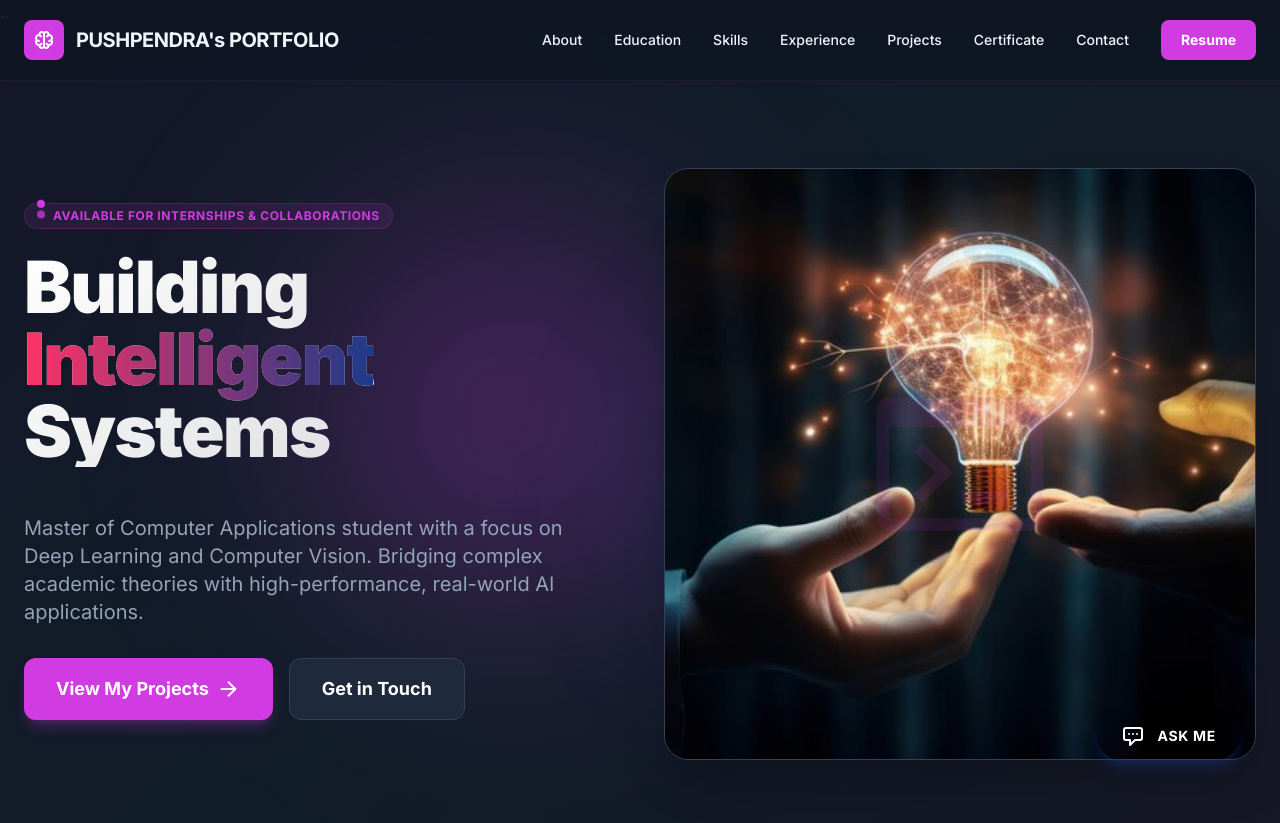
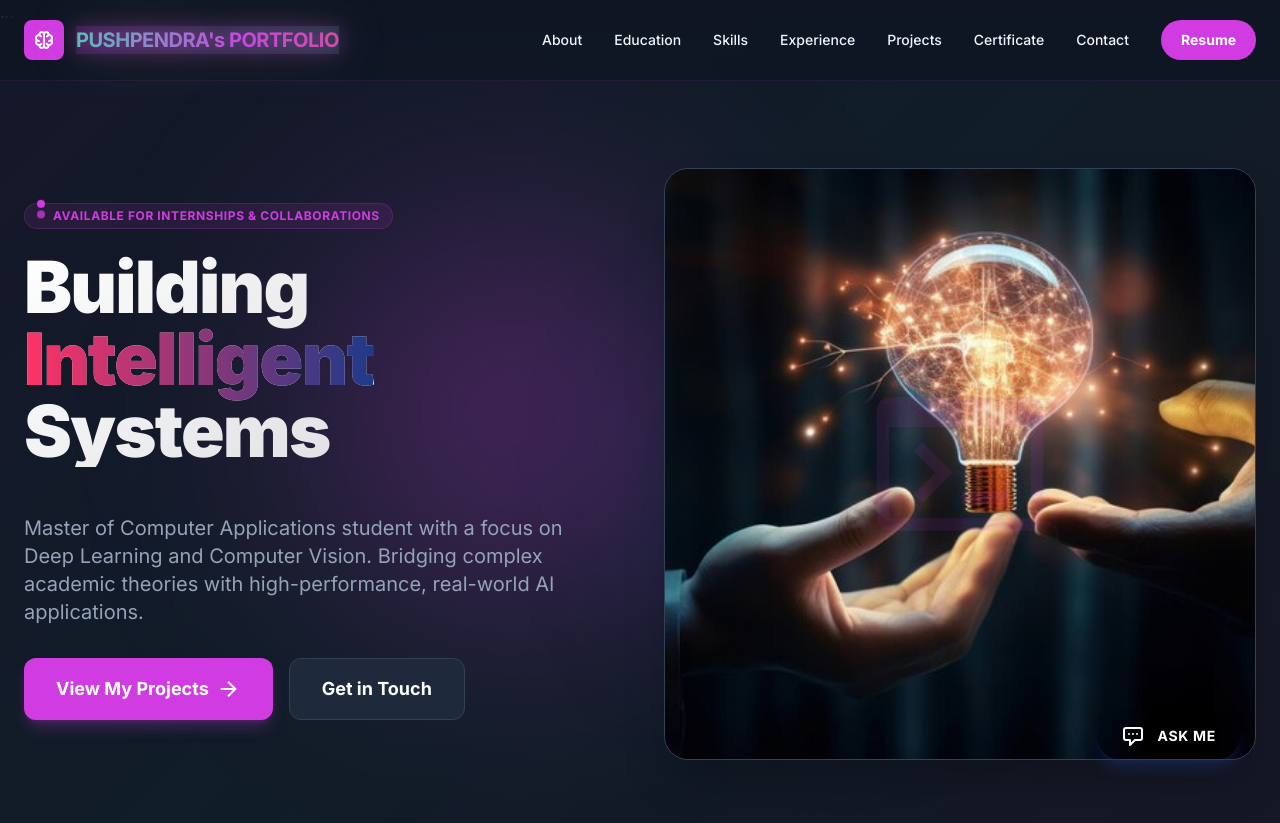
Before and after one commit to Pushpendera5/portfolio, a Flask app: page / in a window 1280 px wide. Shown: the top 823 px of the page. Run offline with Flask 3, Linux system fonts and the light colour scheme; some libraries are stand-ins or nearby versions.

Commit message:
Enhance navigation with animated links and premium title effects

```diff
--- a/templates/index.html
+++ b/templates/index.html
@@ -105,6 +105,39 @@
             mix-blend-mode: screen;
         }
 
+        /* Navigation link animation */
+        .nav-animated a {
+            opacity: 0;
+            transform: translateY(-8px);
+            animation: navLinkEnter 0.5s ease forwards;
+            border-radius: 999px;
+        }
+
+        .nav-animated a:nth-child(1) { animation-delay: 0.1s; }
+        .nav-animated a:nth-child(2) { animation-delay: 0.2s; }
+        .nav-animated a:nth-child(3) { animation-delay: 0.3s; }
+        .nav-animated a:nth-child(4) { animation-delay: 0.4s; }
+        .nav-animated a:nth-child(5) { animation-delay: 0.5s; }
+        .nav-animated a:nth-child(6) { animation-delay: 0.6s; }
+        .nav-animated a:nth-child(7) { animation-delay: 0.7s; }
+        .nav-animated a:nth-child(8) { animation-delay: 0.8s; }
+
+        .nav-animated a:hover {
+            animation: navLinkGlow 0.8s ease-in-out infinite alternate;
+            color: #2DF0AC;
+            text-shadow: 0 0 8px rgba(45, 240, 172, 0.8), 0 0 16px rgba(209, 60, 226, 0.6);
+        }
+
+        @keyframes navLinkEnter {
+            from { opacity: 0; transform: translateY(-8px); }
+            to { opacity: 1; transform: translateY(0); }
+        }
+
+        @keyframes navLinkGlow {
+            from { text-shadow: 0 0 0 rgba(45, 240, 172, 0); }
+            to { text-shadow: 0 0 12px rgba(45, 240, 172, 0.8), 0 0 20px rgba(209, 60, 226, 0.5); }
+        }
+
         /* Gradient text animation */
         .gradient-text {
             background: linear-gradient(90deg, #ff3366, #d13ce2, #2df0ac);
@@ -348,6 +381,51 @@
             animation: certTitleSlide 5s ease-in-out infinite;
         }
 
+        /* PUSHPENDRA's PORTFOLIO - Premium Animation */
+        .portfolio-title {
+            position: relative;
+            display: inline-block;
+            background: linear-gradient(90deg, #ff3366, #d13ce2, #2df0ac, #d13ce2, #ff3366);
+            background-size: 300% 100%;
+            -webkit-background-clip: text;
+            -webkit-text-fill-color: transparent;
+            background-clip: text;
+            animation: titleShimmer 4s ease-in-out infinite, titleGlow 3s ease-in-out infinite;
+            letter-spacing: 0.5px;
+        }
+
+        .portfolio-title::before {
+            content: attr(data-text);
+            position: absolute;
+            left: 0;
+            top: 0;
+            -webkit-background-clip: text;
+            -webkit-text-fill-color: transparent;
+            background-clip: text;
+            background: linear-gradient(90deg, rgba(255, 51, 102, 0.3), rgba(209, 60, 226, 0.3), rgba(45, 240, 172, 0.3));
+            background-size: 300% 100%;
+            animation: titleShimmer 4s ease-in-out infinite;
+            opacity: 0.5;
+        }
+
+        @keyframes titleShimmer {
+            0%, 100% {
+                background-position: 0% center;
+            }
+            50% {
+                background-position: 100% center;
+            }
+        }
+
+        @keyframes titleGlow {
+            0%, 100% {
+                filter: drop-shadow(0 0 8px rgba(209, 60, 226, 0.6)) drop-shadow(0 0 20px rgba(255, 51, 102, 0.3));
+            }
+            50% {
+                filter: drop-shadow(0 0 15px rgba(209, 60, 226, 0.9)) drop-shadow(0 0 30px rgba(45, 240, 172, 0.5));
+            }
+        }
+
         @keyframes certTitleSlide {
             0%, 100% { transform: translateX(0); }
             50% { transform: translateX(8px); }
@@ -791,9 +869,9 @@
 <div class="size-10 bg-primary rounded-lg flex items-center justify-center text-white">
 <span class="material-symbols-outlined text-2xl">neurology</span>
 </div>
-<span class="text-xl font-bold tracking-tight">PUSHPENDRA's PORTFOLIO</span>
-</div>
-<div class="hidden md:flex items-center gap-8">
+<span class="text-xl font-bold tracking-tight portfolio-title" data-text="PUSHPENDRA's PORTFOLIO">PUSHPENDRA's PORTFOLIO</span>
+</div>
+<div class="hidden md:flex items-center gap-8 nav-animated">
 <a class="text-sm font-medium hover:text-primary transition-colors" href="#about">About</a>
 <a class="text-sm font-medium hover:text-primary transition-colors" href="#education">Education</a>
 <a class="text-sm font-medium hover:text-primary transition-colors" href="#skills">Skills</a>
@@ -802,9 +880,7 @@
 <a class="text-sm font-medium hover:text-primary transition-colors" href="#Certificate">Certificate</a>
 <a class="text-sm font-medium hover:text-primary transition-colors" href="#contact">Contact</a>
 <a href="/download-resume"
-   class="bg-primary hover:bg-primary/90 text-white px-5 py-2.5 rounded-lg text-sm font-bold transition-all transform hover:scale-105">
-    Resume
-</a>
+   class="bg-primary hover:bg-primary/90 text-white px-5 py-2.5 rounded-lg text-sm font-bold transition-all transform hover:scale-105">Resume</a>
 
 </div>
 <div class="md:hidden">
```
